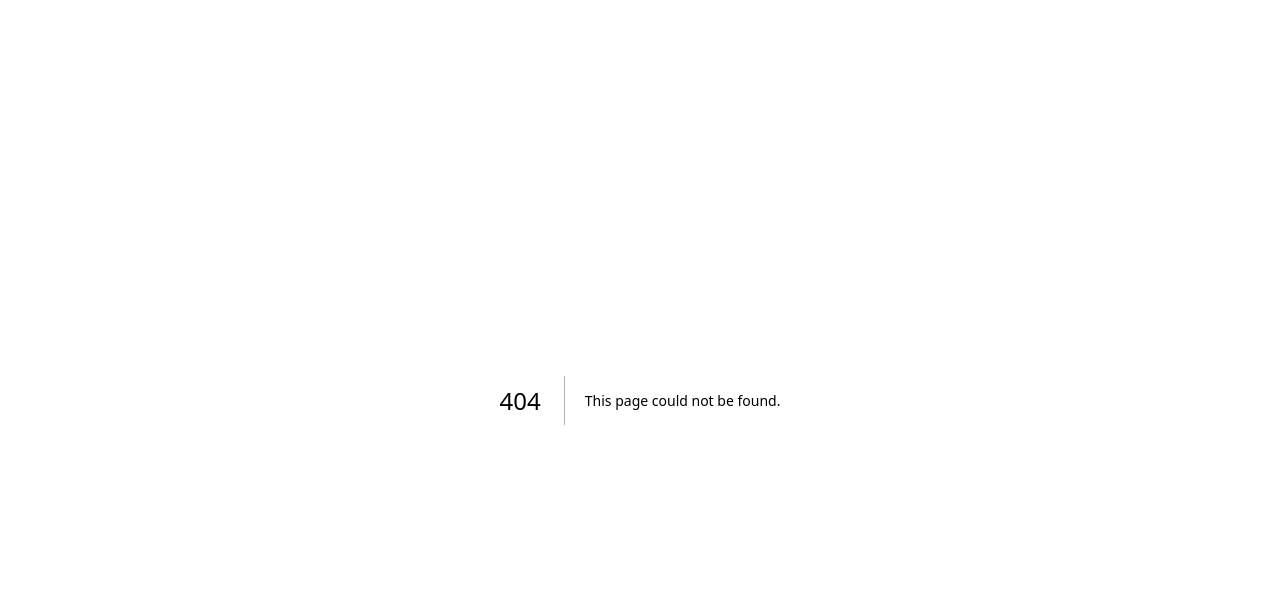
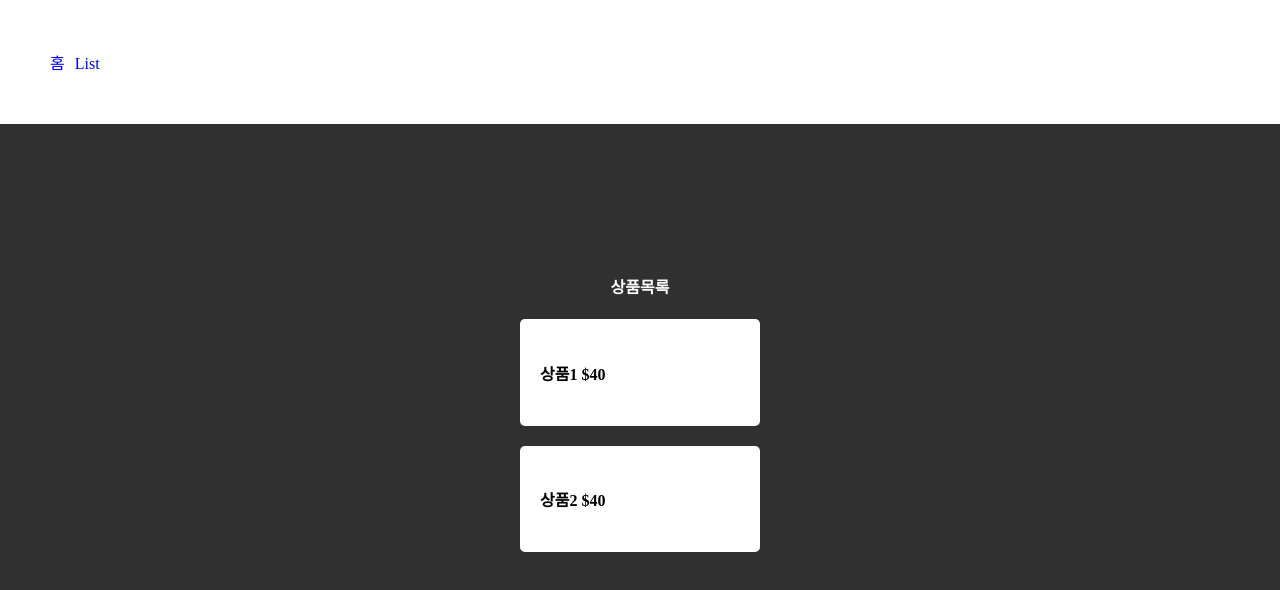
Before and after one commit to solasolabeam/nextJS-lesson1, a Next.js app: page /list in a window 1280 px wide. Before the commit this address had no page. Shown: the top 590 px of the page. Built offline with nearby package versions, Linux system fonts and the light colour scheme.

Commit message:
여러 페이지 만들기 (라우팅)

```diff
--- a/app/globals.css
+++ b/app/globals.css
@@ -4,6 +4,9 @@ body {
   color: white;
 }
 
+/* * {
+  box-sizing: border-box;
+} */
 .title {
   text-align: center;
   margin-top: 150px;
@@ -12,3 +15,22 @@ body {
 .title-sub {
   text-align: center;
 }
+
+.food {
+  margin: 20px auto;
+  width: 200px;
+  background: white;
+  color: black;
+  padding: 20px;
+  border-radius: 5px;
+}
+
+.navbar {
+  background: white;
+  padding: 50px;
+}
+
+.navbar a {
+  margin-right: 10px;
+  text-decoration: none;
+}
--- a/app/layout.js
+++ b/app/layout.js
@@ -1,5 +1,6 @@
 import localFont from "next/font/local";
 import "./globals.css";
+import Link from "next/link";
 
 const geistSans = localFont({
   src: "./fonts/GeistVF.woff",
@@ -21,6 +22,10 @@ export default function RootLayout({ children }) {
   return (
     <html lang="en">
       <body className={`${geistSans.variable} ${geistMono.variable}`}>
+      <div className="navbar">
+        <Link href="/">홈</Link>
+        <Link href="/list">List</Link>
+      </div>
         {children}
       </body>
     </html>
--- /dev/null
+++ b/app/list/page.js
@@ -0,0 +1,14 @@
+
+export default function List() {
+    return (
+      <div>
+        <h4 className="title">상품목록</h4>
+        <div className="food">
+            <h4>상품1 $40</h4>
+        </div>
+        <div className="food">
+            <h4>상품2 $40</h4>
+        </div>
+      </div>
+    );
+  }
--- a/app/page.js
+++ b/app/page.js
@@ -1,10 +1,11 @@
+import Link from "next/link";
 
 export default function Home() {
   let name = 'park'
   let link = 'http://google.com'
   return (
     <div>
-      <h4 style={{ color: 'red', fontSize: '30px' }}>애플후레시</h4>
+      <h4 className="title">애플후레시</h4>
       <p className="title-sub">by dev {name}</p>
       <a href={link}>링크</a>
     </div>
```
